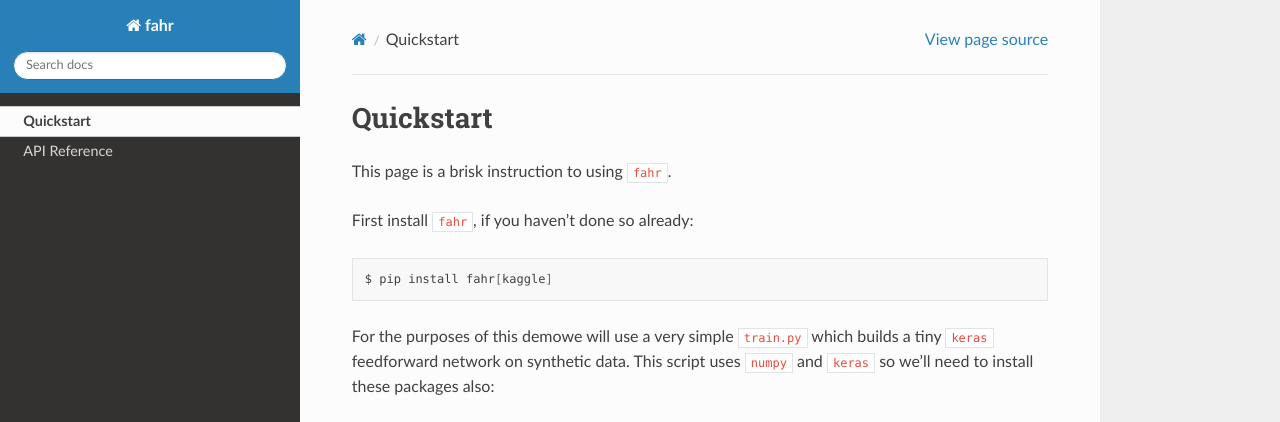
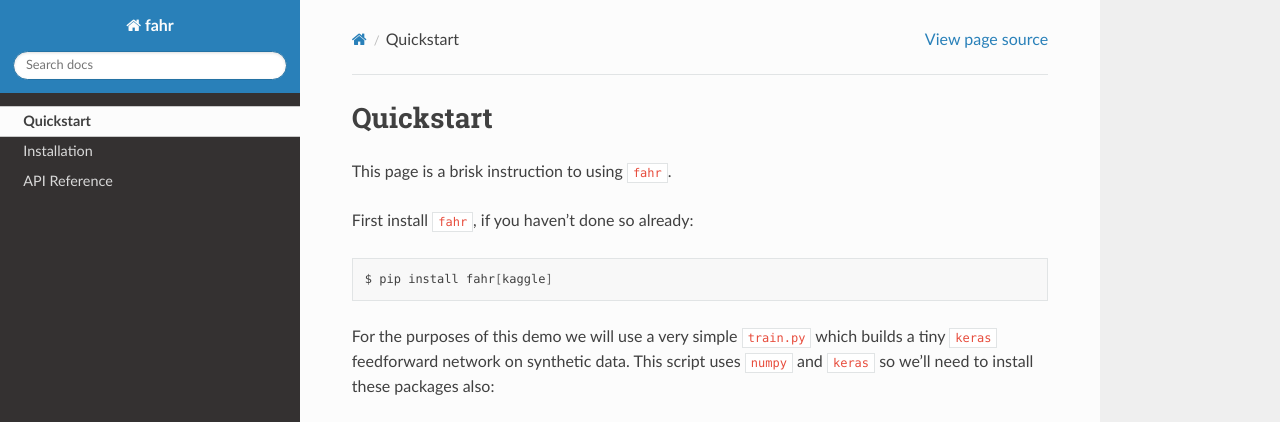
Before and after one commit to ResidentMario/fahr, a Sphinx documentation site: the page built from docs/quickstart.rst, in a window 1280 px wide and 900 px high. Shown: the top 422 px of the window. Built offline with Sphinx 7.4.7 and the Read the Docs theme 2.0.0, drawn with Linux system fonts in a browser that asks for light colours; pages that are not in the unit, such as notebooks, are missing from menus.

Commit message:
Add installation instructions.

```diff
--- a/docs/conf.py
+++ b/docs/conf.py
@@ -42,6 +42,7 @@
     'sphinx.ext.autodoc',
     'sphinx.ext.viewcode',
     'sphinx.ext.githubpages',
+    'sphinx.ext.napoleon'
 ]
 
 # Add any paths that contain templates here, relative to this directory.
--- a/docs/index.rst
+++ b/docs/index.rst
@@ -27,8 +27,6 @@
 
    quickstart.rst
    installation.rst
-
-   :caption: Reference
    API Reference <fahr.rst>
 
 
--- a/docs/installation.rst
+++ b/docs/installation.rst
@@ -1,3 +1,7 @@
+============
+Installation
+============
+
 You can install ``fahr`` in the standard way using ``pip``:
 
 .. code-block:: bash
--- a/docs/quickstart.rst
+++ b/docs/quickstart.rst
@@ -10,7 +10,7 @@
 
     $ pip install fahr[kaggle]
 
-For the purposes of this demowe will use a very simple ``train.py`` which builds a tiny ``keras`` feedforward network on synthetic data. This script uses ``numpy`` and ``keras`` so we'll need to install these packages also:
+For the purposes of this demo we will use a very simple ``train.py`` which builds a tiny ``keras`` feedforward network on synthetic data. This script uses ``numpy`` and ``keras`` so we'll need to install these packages also:
 
 .. code-block:: bash
 
```
